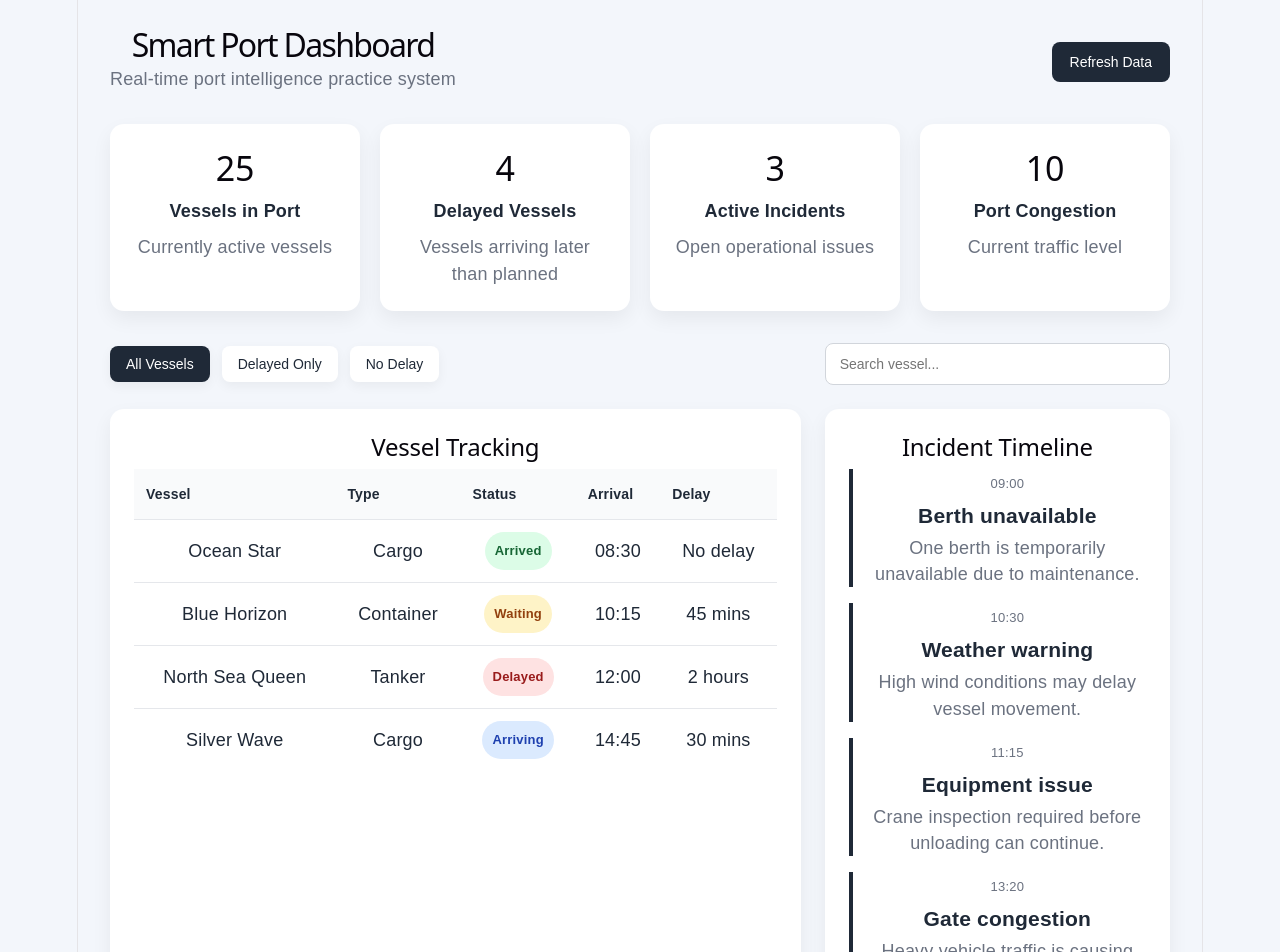
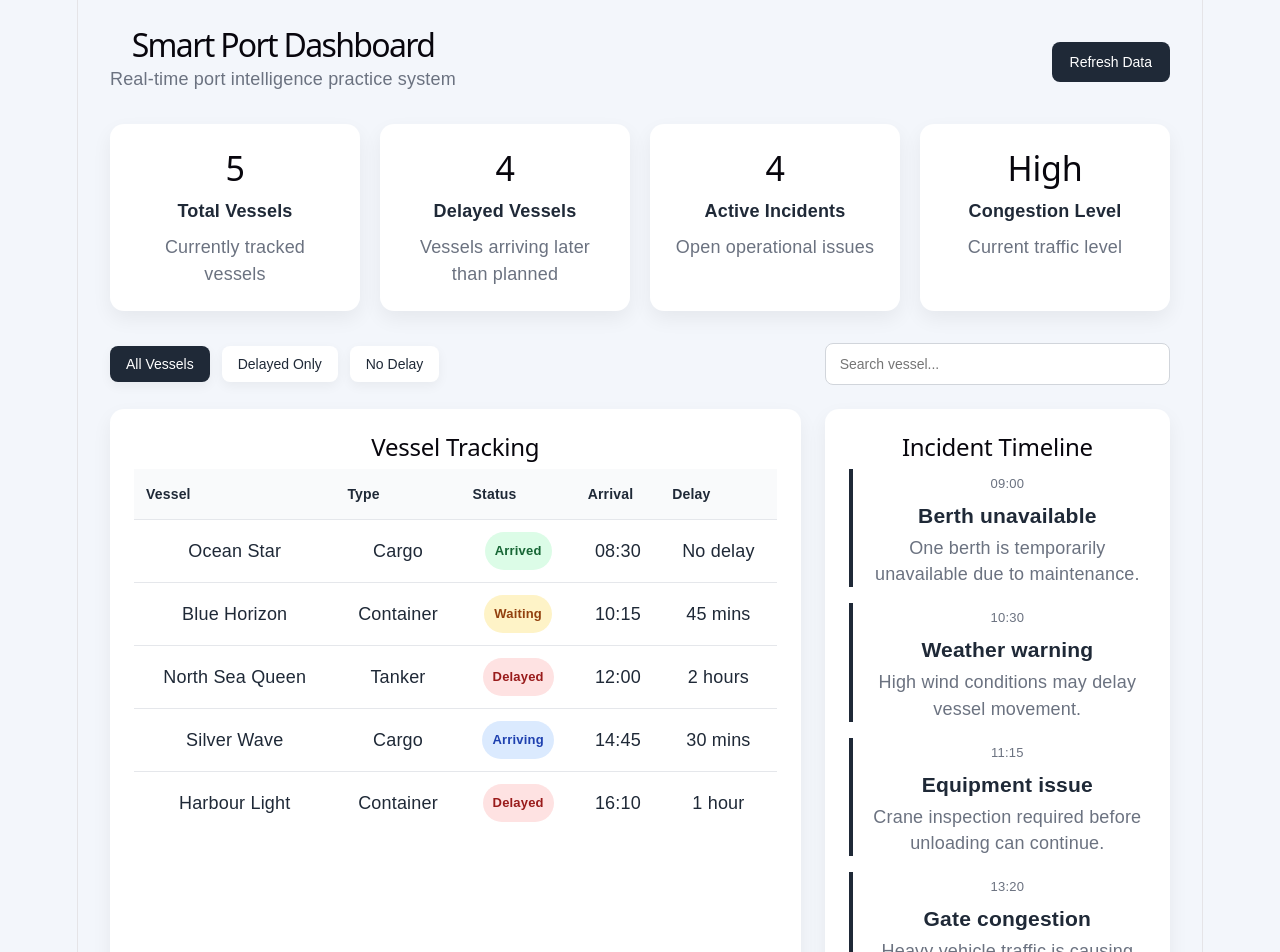
Before and after one commit to nyein-khaing1/smart-port-dashboard, a React app in the folder frontend/: page / in a window 1280 px wide. Shown: the top 952 px of the page. Built offline with nearby package versions, Linux system fonts and the light colour scheme; the HTML template or start-up script is replaced by a standard one.

Commit message:
Make KPI cards dynamic

```diff
--- a/frontend/src/App.jsx
+++ b/frontend/src/App.jsx
@@ -5,28 +5,7 @@ import IncidentTimeline from "./components/IncidentTimeline";
 import { useState, useEffect } from "react";
 
 
-const kpiData = [
-    {
-        title: "Vessels in Port",
-        value: 25,
-        description: "Currently active vessels",
-    },
-    {
-        title: "Delayed Vessels",
-        value: 4,
-        description: "Vessels arriving later than planned",
-    },
-    {
-        title: "Active Incidents",
-        value: 3,
-        description: "Open operational issues",
-    },
-    {
-        title: "Port Congestion",
-        value: "10",
-        description: "Current traffic level",
-    },
-];
+
 
 const vessels = [
     {
@@ -62,6 +41,15 @@ const vessels = [
         status: "Arriving",
         arrivalTime: "14:45",
         delay: "30 mins",
+    },
+
+    {
+        id: 5,
+        name: "Harbour Light",
+        type: "Container",
+        status: "Delayed",
+        arrivalTime: "16:10",
+        delay: "1 hour",
     }
 ];
 
@@ -98,6 +86,7 @@ function App() {
     //create a filter value
     const [searchTerm, setSearchTerm] = useState("");
 
+
     const filteredVessels = vessels.filter((vessel) => {
         const matchesSearch = vessel.name.toLowerCase().includes(searchTerm.toLowerCase());
 
@@ -109,6 +98,18 @@ function App() {
         return matchesSearch && matchesFilter;
 
     });
+
+    const totalVessels = vessels.length;
+    const delayedVessels = vessels.filter((vessel) => vessel.delay !== "No delay").length;
+    const activeIncidents = incidents.length;
+    const congestionLevel = delayedVessels >= 3 ? "High" : "Medium";
+
+    const kpiData = [
+        { title: "Total Vessels", value: totalVessels, description: "Currently tracked vessels" },
+        { title: "Delayed Vessels", value: delayedVessels, description: "Vessels arriving later than planned" },
+        { title: "Active Incidents", value: activeIncidents, description: "Open operational issues" },
+        { title: "Congestion Level", value: congestionLevel, description: "Current traffic level" },
+    ];
 
 
 
```
